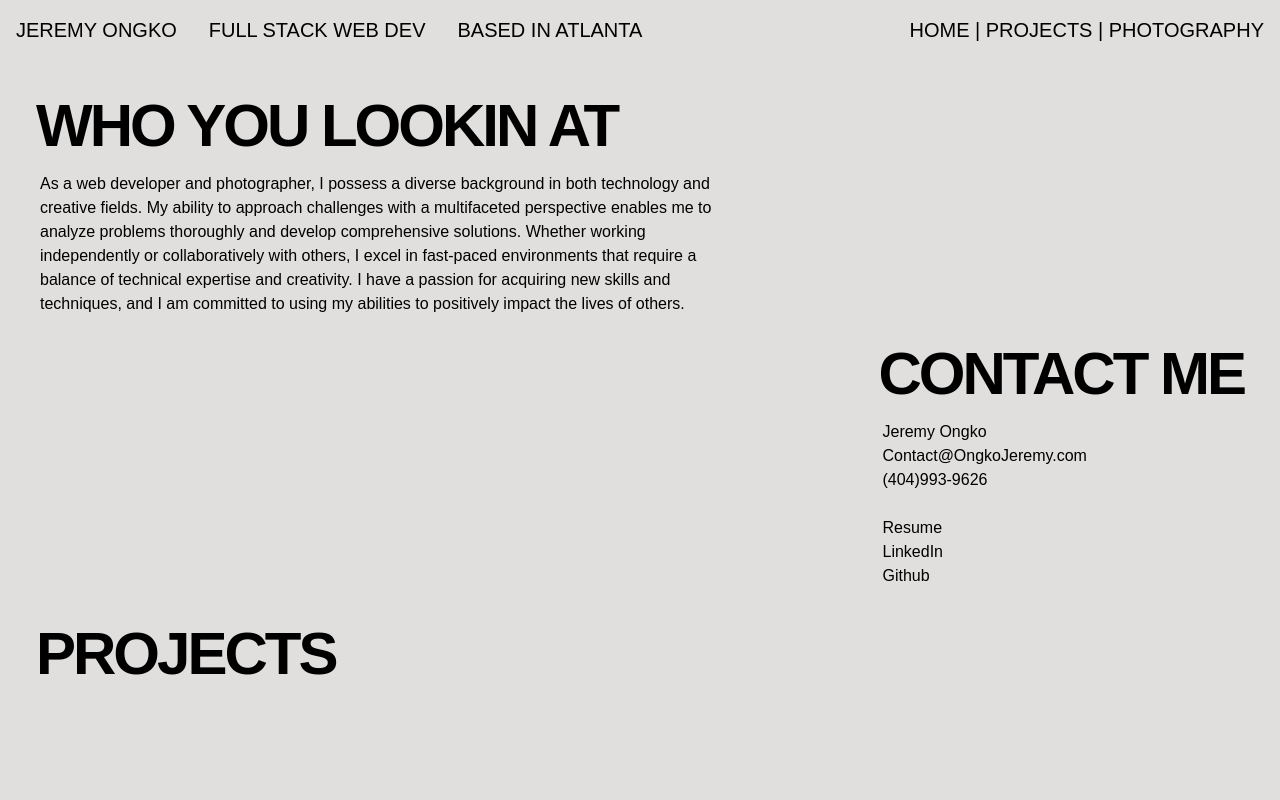
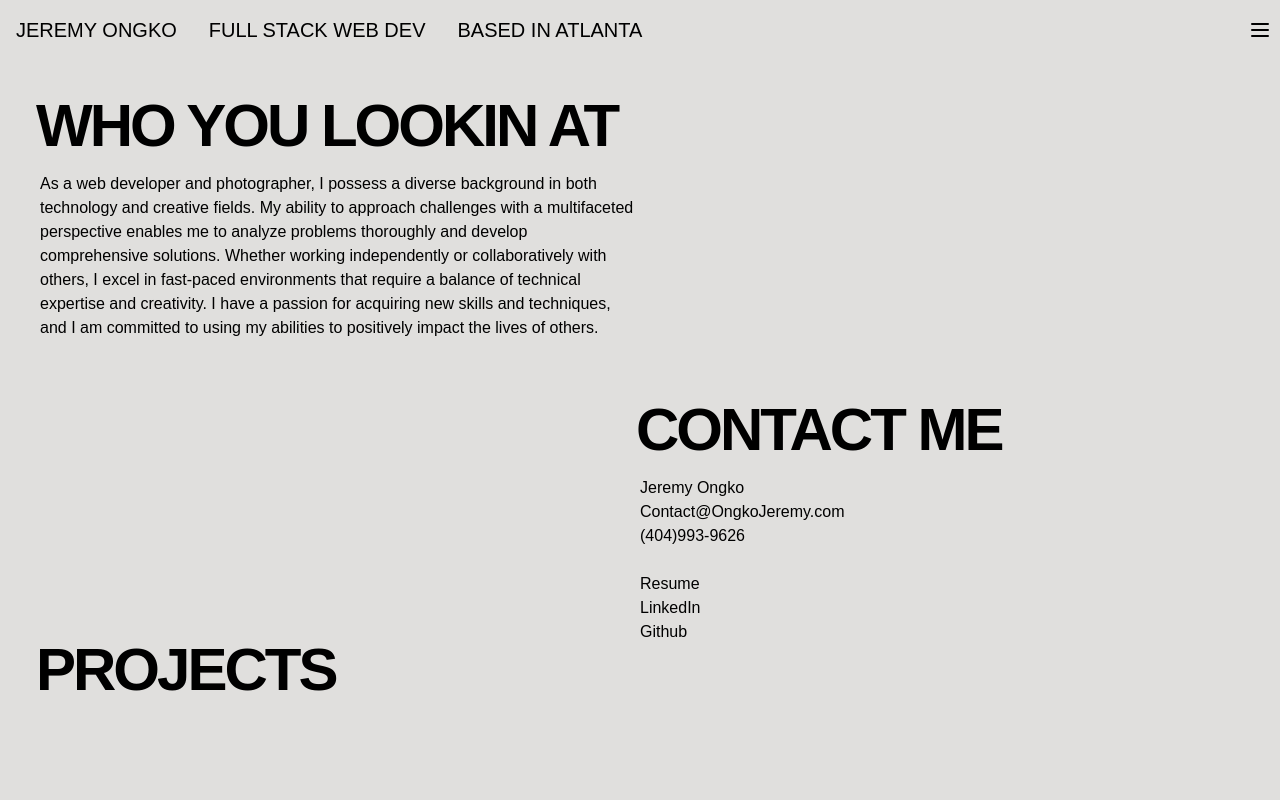
Before and after one commit to Jong-ko/Portfolio, a Next.js app: page / in a window 1280 px wide. Shown: the top 800 px of the page. Built offline with nearby package versions, Linux system fonts and the light colour scheme.

Commit message:
Revert "web resp for header and homepage"
This reverts commit a6368007c71bbb7c0431870568299ae3a70bbd48.

```diff
--- a/pages/index.jsx
+++ b/pages/index.jsx
@@ -1,10 +1,9 @@
-import { ContentBlock1 } from "@/components/ContentBlock1"
-import { ContentBlock1Resp} from "@/components/ContentBlock1Resp"
+import { ContentBlock1 } from "@/components/ContantBlock1"
 
 function Home() {
   return (
     <>
-      <ContentBlock1Resp />
+      <ContentBlock1 />
     </>
   )
 }
--- a/src/components/ContentBlock1Resp.jsx
+++ b/src/components/ContantBlock1.jsx
@@ -1,9 +1,8 @@
-export function ContentBlock1Resp() {
+export function ContentBlock1() {
   return (
     <>
-      <div className="flex flex-col pb-10">
-        <div className=" md:max-w-2xl">
-          <div className="">
+      <div className="grid grid-cols-2 grid-rows-3">
+        <div className="col-span-1">
           <h3 className="-m-1 pb-5 text-4xl md:text-6xl font-extrabold tracking-tighter uppercase">
             Who you lookin at
           </h3>
@@ -16,11 +15,9 @@ export function ContentBlock1Resp() {
             acquiring new skills and techniques, and I am committed to using my abilities to
             positively impact the lives of others.
           </p>
-          </div>
         </div>
-        <div className="flex flex-row md:flex-row-reverse">
-        <div className="pb-10 pt-8 items-end">
-
+        <div></div>
+        <div className="col-span-1 col-start-2 pt-8">
           <h3 className="-m-1 pb-5 text-4xl md:text-6xl font-extrabold tracking-tighter uppercase">
             Contact Me
           </h3>
@@ -49,8 +46,8 @@ export function ContentBlock1Resp() {
             Github
           </a>
         </div>
-        </div>
-        <div className="pb-10 font-light">
+
+        <div className="col-span-2 col-start-1 font-light">
           <h3 className="-m-1 pb-5 text-4xl md:text-6xl font-extrabold tracking-tighter uppercase content-center">
             Projects
           </h3>
--- a/src/components/ContentBlock1.jsx
+++ /dev/null
@@ -1,58 +0,0 @@
-export function ContentBlock1() {
-  return (
-    <>
-      <div className="grid md:grid-cols-2 grid-rows-6 md:grid-rows-3">
-        <div className="col-span-1">
-          <h3 className="-m-1 pb-5 text-4xl md:text-6xl font-extrabold tracking-tighter uppercase">
-            Who you lookin at
-          </h3>
-          <p className="font-light">
-            As a web developer and photographer, I possess a diverse background in both technology
-            and creative fields. My ability to approach challenges with a multifaceted perspective
-            enables me to analyze problems thoroughly and develop comprehensive solutions. Whether
-            working independently or collaboratively with others, I excel in fast-paced environments
-            that require a balance of technical expertise and creativity. I have a passion for
-            acquiring new skills and techniques, and I am committed to using my abilities to
-            positively impact the lives of others.
-          </p>
-        </div>
-        <div></div>
-        <div className="col-span-1 col-start-2 pt-8">
-          <h3 className="-m-1 pb-5 text-4xl md:text-6xl font-extrabold tracking-tighter uppercase">
-            Contact Me
-          </h3>
-          <div className="font-light">Jeremy Ongko</div>
-          <a href="mailto:contact@ongkojeremy.com" target="_blank" className="font-light">
-            Contact@OngkoJeremy.com
-          </a>
-          <div className="font-light">(404)993-9626</div>
-          <br></br>
-          <a
-            href="https://docs.google.com/document/d/e/2PACX-1vQ41OQPKwln9ve0sKrU3bfFPyvHNlHCzFGi5L8t3pKWt8FEPQUW35qu6DeXQDqGUbwmynHaIf8GzNVt/pub"
-            target="_blank"
-            className="font-light"
-          >
-            Resume
-          </a>
-          <br></br>
-          <a
-            href="https://www.linkedin.com/in/jeremyongko/"
-            target="_blank"
-            className="font-light block"
-          >
-            LinkedIn
-          </a>
-          <a href="https://github.com/Jong-ko" target="_blank" className="font-light block">
-            Github
-          </a>
-        </div>
-
-        <div className="col-span-2 col-start-1 font-light">
-          <h3 className="-m-1 pb-5 text-4xl md:text-6xl font-extrabold tracking-tighter uppercase content-center">
-            Projects
-          </h3>
-        </div>
-      </div>
-    </>
-  )
-}
--- a/src/components/Header.jsx
+++ b/src/components/Header.jsx
@@ -1,7 +1,6 @@
 import { Router } from "@/components/router/Router"
 import { MenuIcon } from "@/components/hamburger-menu/MenuIcon"
 import { useState } from "react"
-import Link from "next/link"
 
 export function Header() {
   const [isOpen, setIsOpen] = useState(false)
@@ -12,16 +11,13 @@ export function Header() {
 
   return (
     <>
-      <div className="flex flex-row text-sm md:text-xl uppercase font-extralight">
-        <p className="m-4">Jeremy Ongko</p>
-        <p className="m-4">Full Stack Web Dev</p>
-        <p className="m-4">Based in Atlanta</p>
-        <MenuIcon toggleMenu={toggleMenu} isOpen={isOpen} />
-        <div className="flex-grow hidden md:block m-4">
-          <p className="text-right"><Link href="/">Home</Link> | <Link href="/projects">Projects</Link> | <Link href="/">Photography</Link></p>
-        </div>
-      </div>
-      <Router toggleMenu={toggleMenu} isOpen={isOpen} />
-    </>
+    <div className="flex flex-row self-stretch text-sm md:text-xl uppercase font-extralight">
+      <p className="m-4 self-stretch">Jeremy Ongko</p>
+      <p className="m-4 self-stretch">Full Stack Web Dev</p>
+      <p className="m-4 self-stretch">Based in Atlanta</p>
+      <MenuIcon toggleMenu={toggleMenu} isOpen={isOpen} />
+    </div>
+     <Router toggleMenu={toggleMenu} isOpen={isOpen} />
+     </>
   )
 }
--- a/src/components/Projects/ProjectOne.jsx
+++ b/src/components/Projects/ProjectOne.jsx
@@ -39,7 +39,7 @@ export function ProjectOne() {
       <div className="col-span-1 self-center ">
         <Image
           src={BarterHouse}
-          alt="BarterHouse Website"
+          alt="Picture of the author"
           // width={500} automatically provided
           // height={500} automatically provided
           // blurDataURL="data:..." automatically provided
--- a/src/components/hamburger-menu/MenuIcon.jsx
+++ b/src/components/hamburger-menu/MenuIcon.jsx
@@ -1,6 +1,6 @@
 export const MenuIcon = ({ toggleMenu, isOpen }) => {
   return (
-    <div className="flex-1 inline-flex flex-column items-center justify-end md:hidden">
+    <div className="flex-1 inline-flex flex-column items-center justify-end">
       <button className="p-2 rounded-md text-gray-400 hover:text-white" onClick={toggleMenu}>
         <span className="sr-only">Open main menu</span>
         {isOpen ? (
```
